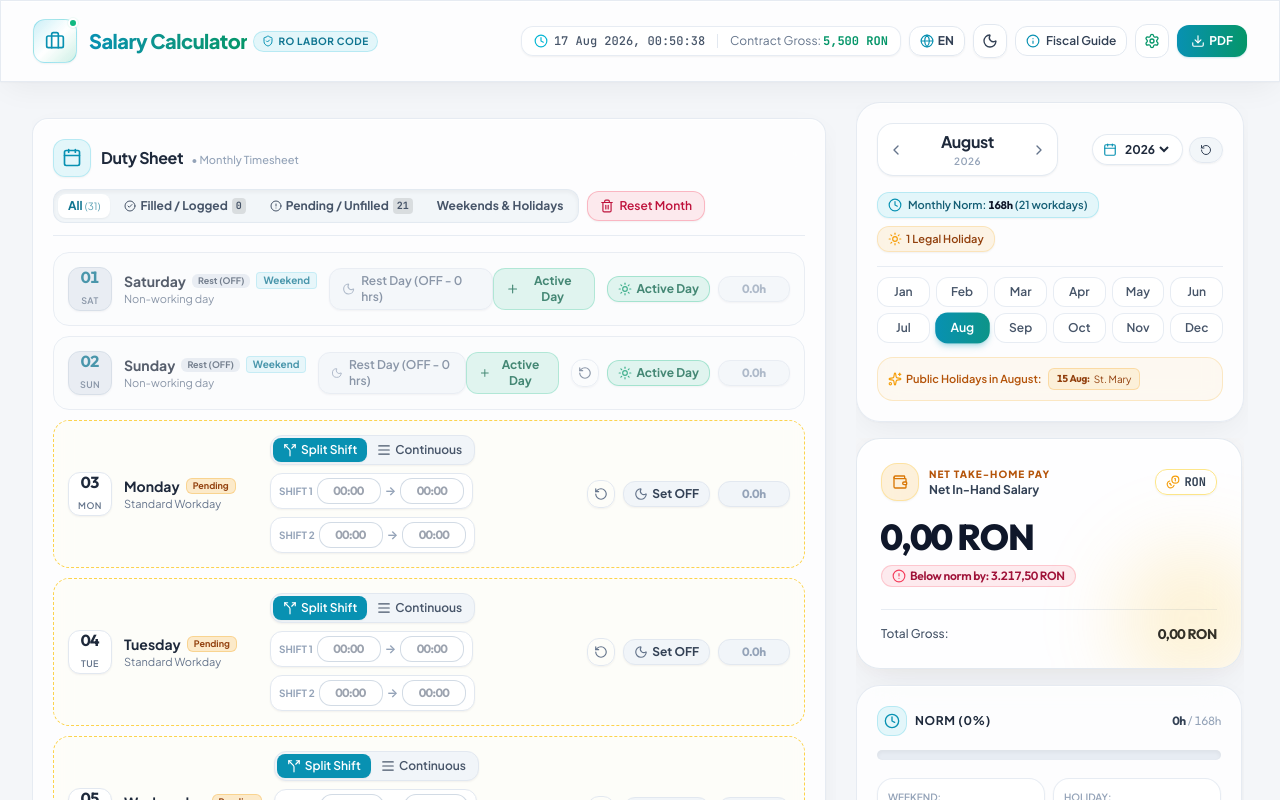
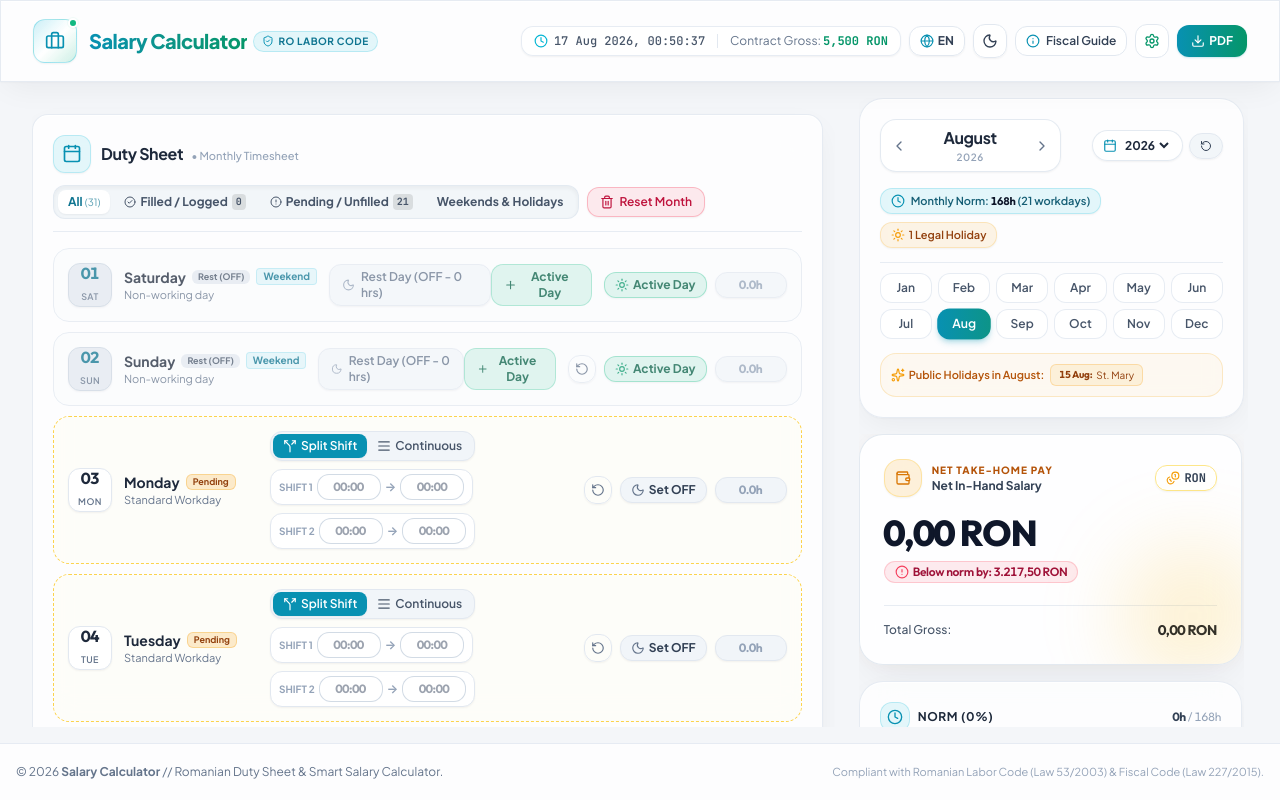
Before and after one commit to baizidmb/SalaryCalculator, a React (Vite) app: page / in a window 1280 px wide. Shown: the top 800 px of the page. Built offline with nearby package versions, Linux system fonts and the light colour scheme.

Commit message:
Fix sticky sidebar by locking desktop viewport, remove clipping overflow-x, and ensure only days timesheet scrolls

```diff
--- a/index.html
+++ b/index.html
@@ -10,7 +10,7 @@
     <link href="https://fonts.googleapis.com/css2?family=JetBrains+Mono:wght@400;500;600;700&family=Outfit:wght@400;500;600;700;800;900&family=Plus+Jakarta+Sans:wght@300;400;500;600;700;800&display=swap" rel="stylesheet">
     <title>Salary Calculator // Romanian Duty Sheet & Smart Salary Calculator</title>
   </head>
-  <body class="bg-[#f4f6f9] dark:bg-[#060a12] text-slate-800 dark:text-slate-100 min-h-screen font-sans selection:bg-cyan-500/30 selection:text-cyan-900 antialiased overflow-x-hidden transition-colors duration-300">
+  <body class="bg-[#f4f6f9] dark:bg-[#060a12] text-slate-800 dark:text-slate-100 min-h-screen font-sans selection:bg-cyan-500/30 selection:text-cyan-900 antialiased transition-colors duration-300">
     <div id="root"></div>
     <script type="module" src="/src/main.jsx"></script>
   </body>
--- a/src/App.jsx
+++ b/src/App.jsx
@@ -332,7 +332,7 @@ export default function App() {
   };
 
   return (
-    <div className="min-h-screen flex flex-col antialiased bg-[#f4f6f9] dark:bg-[#060a12] text-slate-900 dark:text-slate-100 transition-colors duration-300 relative overflow-x-hidden">
+    <div className="min-h-screen lg:h-screen lg:overflow-hidden flex flex-col antialiased bg-[#f4f6f9] dark:bg-[#060a12] text-slate-900 dark:text-slate-100 transition-colors duration-300 relative">
 
       {/* Seamless Ambient Background Glows */}
       <div className="fixed inset-0 pointer-events-none overflow-hidden -z-10">
@@ -356,13 +356,13 @@ export default function App() {
       />
 
       {/* Main Responsive Body Container - Full Wide Desktop & Responsive Mobile */}
-      <main className="flex-1 max-w-[1720px] w-full mx-auto px-3 sm:px-6 lg:px-8 py-3 sm:py-5 lg:h-[calc(100vh-4.75rem)] lg:overflow-hidden">
+      <main className="flex-1 min-h-0 max-w-[1760px] w-full mx-auto px-3 sm:px-6 lg:px-8 py-3 lg:py-4 flex flex-col lg:overflow-hidden">
 
         {/* 🌟 SIDE-BY-SIDE INTERACTIVE DESKTOP LAYOUT (lg+) & CLEAN VERTICAL FLOW ON MOBILE */}
-        <div className="grid grid-cols-1 lg:grid-cols-12 gap-5 items-start lg:h-full">
+        <div className="grid grid-cols-1 lg:grid-cols-12 gap-5 lg:gap-6 items-start lg:h-full lg:min-h-0">
 
           {/* ⬅️ LEFT MAIN WORKSPACE (lg: 7 cols / xl: 8 cols): ONLY THE DAYS SHEET SCROLLS */}
-          <div className="lg:col-span-7 xl:col-span-8 space-y-4 lg:h-full lg:overflow-y-auto pr-1 lg:pr-2.5 pb-28 sm:pb-24 lg:pb-12 scrollbar-thin">
+          <div className="lg:col-span-7 xl:col-span-8 space-y-4 lg:h-full lg:min-h-0 lg:overflow-y-auto pr-1 lg:pr-3 pb-28 sm:pb-24 lg:pb-12 scrollbar-thin">
 
             {/* Mobile Only Month Selector */}
             <div className="lg:hidden">
@@ -391,10 +391,10 @@ export default function App() {
           </div>
 
           {/* ➡️ RIGHT SIDEBAR (lg: 5 cols / xl: 4 cols): PERMANENTLY LOCKED ON SCREEN AT ALL TIMES */}
-          <div className="hidden lg:block lg:col-span-5 xl:col-span-4 lg:h-full lg:overflow-y-auto scrollbar-none space-y-4 pr-1 pb-12">
+          <div className="hidden lg:flex lg:flex-col lg:col-span-5 xl:col-span-4 lg:h-full lg:min-h-0 lg:overflow-y-auto scrollbar-none space-y-4 pr-1 pb-12">
 
             {/* Desktop Month Selector */}
-            <section>
+            <section className="shrink-0">
               <MonthSelector
                 selectedYear={selectedYear}
                 selectedMonth={selectedMonth}
@@ -405,7 +405,7 @@ export default function App() {
             </section>
 
             {/* Desktop Sticky Calculations & Allowances */}
-            <section>
+            <section className="shrink-0">
               <StickySidebarSummary
                 calcResult={calcResult}
                 currency={currency}
--- a/src/index.css
+++ b/src/index.css
@@ -25,8 +25,6 @@
     background-color: var(--bg-base);
     color: var(--text-main);
     transition: background-color 0.25s ease, color 0.25s ease;
-    overflow-x: hidden;
-    max-width: 100vw;
     margin: 0;
     padding: 0;
     font-family: 'Plus Jakarta Sans', sans-serif;
```
